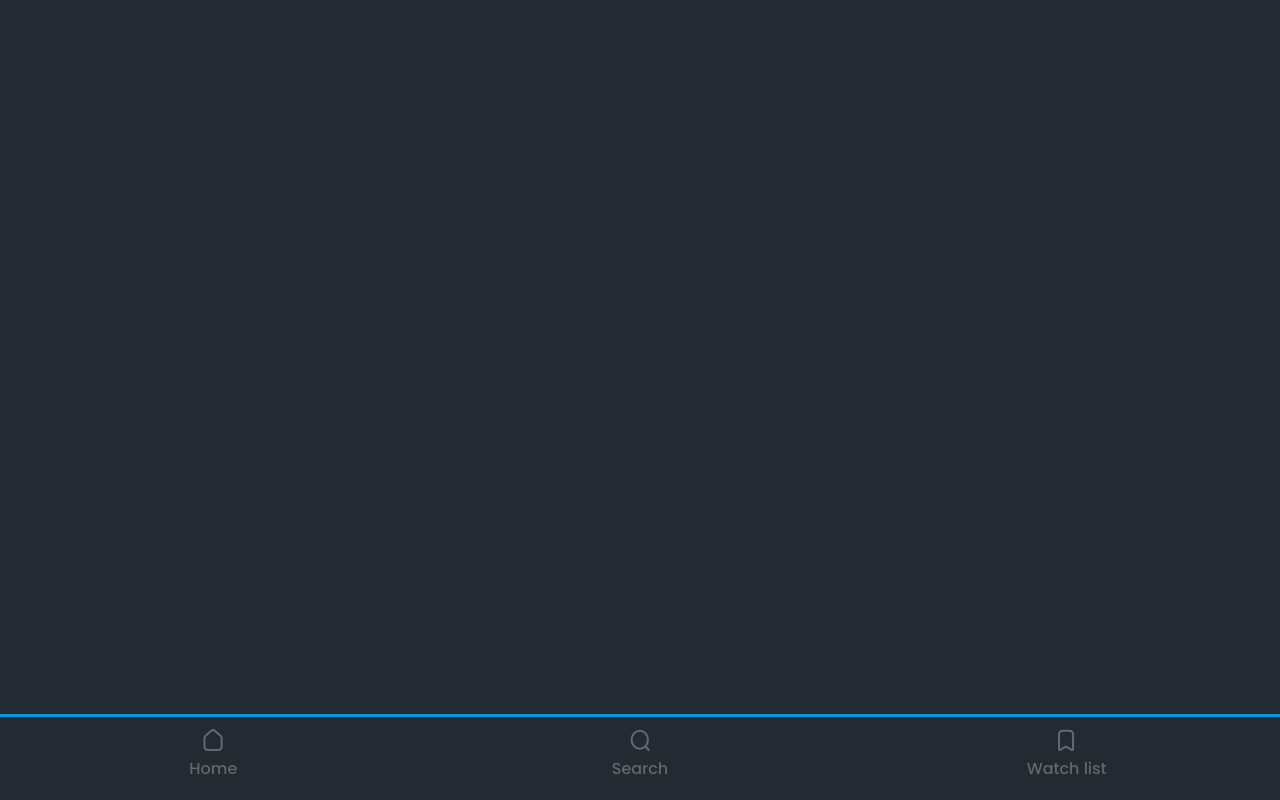
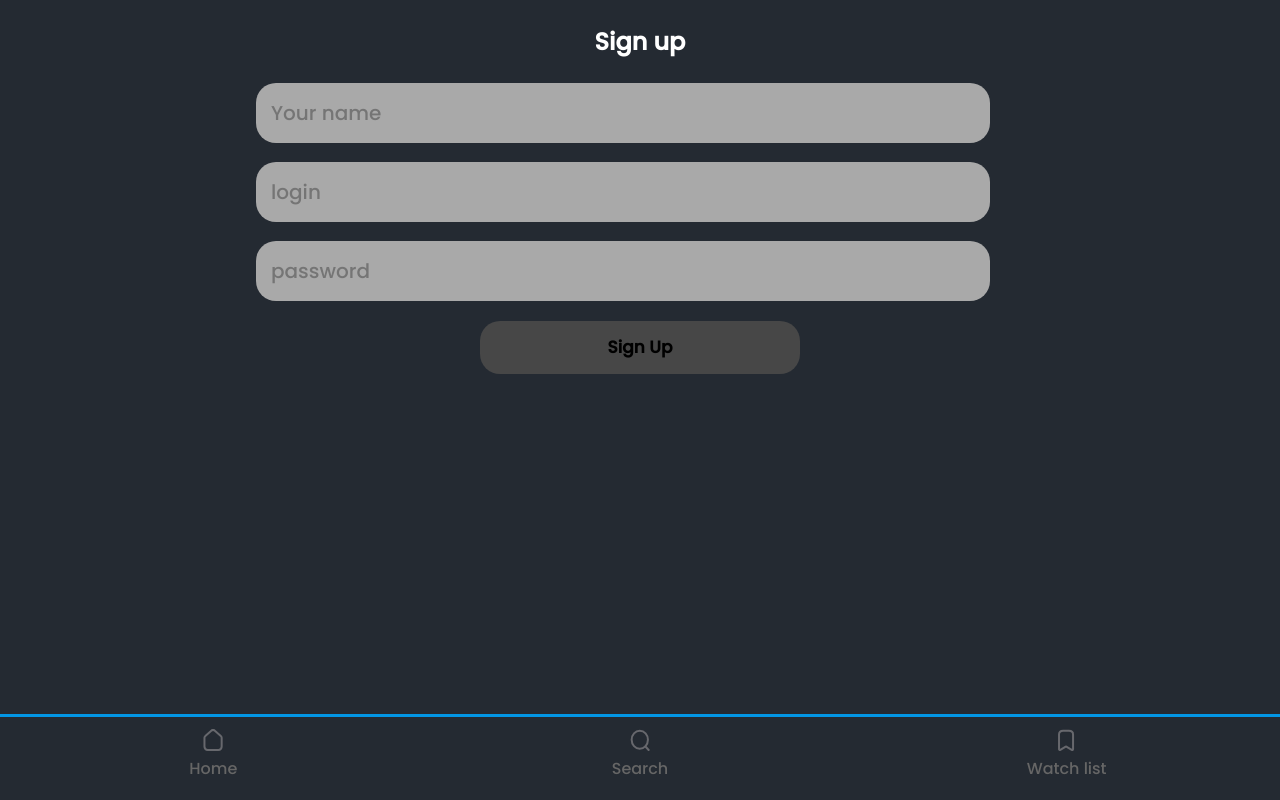
Before and after one commit to renatakov/react-movies-app, a React (Create React App) app in the folder client/: page /signup in a window 1280 px wide. Built offline with nearby package versions, Linux system fonts and the light colour scheme.

Commit message:
auth added

```diff
--- a/client/src/App.jsx
+++ b/client/src/App.jsx
@@ -6,6 +6,8 @@ import Search from "./components/Search/Search";
 import Details from "./components/Details/Details";
 import Navigation from "./components/navigation/Navigation";
 import s from "./App.module.css";
+import SignIn from "./components/Auth/SingIn/SignIn";
+import SignUp from "./components/Auth/SignUp/SignUp";
 
 const App = () => {
   const [loading, setLoading] = useState(true);
@@ -39,6 +41,8 @@ const App = () => {
 
           <Route path="/search" element={<Search />} />
           <Route path="/details" element={<Details />} />
+          <Route path = "/signin" element = {<SignIn/>}/>
+          <Route path = "/signup" element = {<SignUp/>}/>
         </Routes>
         {!loading && <Navigation />}
       </BrowserRouter>
--- /dev/null
+++ b/client/src/components/Auth/SignUp/SignUp.jsx
@@ -0,0 +1,54 @@
+import s from '../SingIn/auth.module.css'
+import { useState } from 'react'
+import { useDispatch } from 'react-redux'
+import { AddUser } from '../../../redux/users'
+
+const SignUp = () => {
+    const dispatch = useDispatch()
+    const [candidate, setCandidate] = useState ({
+        name: '',
+        login: '',
+        password: ''
+    })
+    const handleUpdate = (formName, formData) => {
+        let newUpdate = {}
+        newUpdate[formName] = formData
+        setCandidate (
+            {...candidate,
+            ...newUpdate}
+        )
+    }
+
+    const handleCreate = () => {
+        dispatch(AddUser(candidate))
+    }
+
+    return (
+        <>
+            <div className={s.auth}>
+                <p className={s.auth_title}>Sign up</p>
+                <input
+                    onChange={(e) => {handleUpdate('name', e.target.value)}}
+                    value={candidate.name}
+                    className={s.auth_form}
+                    type="text"
+                    placeholder='Your name'/>
+                <input
+                    onChange={(e) => {handleUpdate('login', e.target.value)}}
+                    value={candidate.login}
+                    className={s.auth_form}
+                    type="text"
+                    placeholder='login'/>
+                <input
+                    onChange={(e) => {handleUpdate('password', e.target.value)}}
+                    value={candidate.password}
+                    className={s.auth_form}
+                    type="password"
+                    placeholder='password'/>
+                <button onClick={handleCreate} className={s.auth_btn}>Sign Up</button>
+            </div>
+        </>
+    )
+}
+
+export default SignUp
--- /dev/null
+++ b/client/src/components/Auth/SingIn/SignIn.jsx
@@ -0,0 +1,70 @@
+import { useDispatch, useSelector } from 'react-redux';
+import s from './auth.module.css';
+import { useState } from 'react';
+import { AddUser } from '../../../redux/users';
+
+const SignIn = () => {
+  const dispatch = useDispatch();
+  const [candidate, setCandidate] = useState({
+    login: '',
+    password: '',
+  });
+
+  const selectUsers = (state) => state.users.users;
+  const users = useSelector(selectUsers);
+
+  const handleUpdate = (formName, formDate) => {
+    setCandidate({
+      ...candidate,
+      [formName]: formDate,
+    });
+  };
+
+  const handleLogin = () => {
+    // Find a user with the provided login and password
+    const user = users.find(
+      (userItem) =>
+        userItem.login === candidate.login && userItem.password === candidate.password
+    );
+
+      if (user) {
+        localStorage.setItem("usersid", user.id)
+      // User found, you can perform the necessary actions here
+      console.log('User found:', user);
+    } else {
+      // User not found, handle the error or display a message
+      console.log('User not found');
+    }
+  };
+
+  const handleCreate = () => {
+    dispatch(AddUser(candidate));
+  };
+
+  return (
+    <>
+      <div className={s.auth}>
+        <p className={s.auth_title}>Log in</p>
+        <input
+          className={s.auth_form}
+          value={candidate.login}
+          type="text"
+          placeholder="Your login"
+          onChange={(e) => handleUpdate('login', e.target.value)}
+        />
+        <input
+          className={s.auth_form}
+          value={candidate.password}
+          type="password"
+          placeholder="Your password"
+          onChange={(e) => handleUpdate('password', e.target.value)}
+        />
+        <button className={s.auth_btn} onClick={handleLogin}>
+          Log in
+        </button>
+      </div>
+    </>
+  );
+};
+
+export default SignIn;
--- /dev/null
+++ b/client/src/components/Auth/SingIn/auth.module.css
@@ -0,0 +1,46 @@
+
+
+.auth {
+display: flex;
+flex-flow: column wrap;
+}
+
+.auth_title {
+    justify-content: center;
+    color: #FFFFFF;
+}
+
+p {
+    line-height: normal;
+    font-style: normal;
+    font-size: 24px;
+    display: flex;
+    font-weight: 600;
+}
+
+input {
+    display: flex;
+}
+
+.auth_form {
+    width: 55%;
+    border-radius: 20px;
+    border: none;
+    background: darkgrey;
+    color: #FFFFFF;
+    padding: 15px;
+    margin: 0px 0 1.5% 20%;
+    font-size: 20px;
+}
+
+.auth_btn {
+    border: none;
+    border-radius: 20px;
+    background: rgb(71, 71, 71);
+    width: 25%;
+    margin-left: 37.5%;
+    font-size: 17px;
+    font-weight: 600;
+    font-style: normal;
+    line-height: 300%;
+}
--- a/client/src/index.js
+++ b/client/src/index.js
@@ -1,13 +1,17 @@
 import React from 'react';
 import ReactDOM from 'react-dom/client';
 
+import { Provider } from 'react-redux';
+import store from './redux/store';
 import App from './App';
 import reportWebVitals from './reportWebVitals';
 
 const root = ReactDOM.createRoot(document.getElementById('root'));
 root.render(
   <React.StrictMode>
-    <App />
+    <Provider store={store}>
+      <App />
+    </Provider>
   </React.StrictMode>
 );
 
--- /dev/null
+++ b/client/src/redux/store.js
@@ -0,0 +1,10 @@
+import { configureStore } from '@reduxjs/toolkit'
+import UserReducer from './users'
+
+const store = configureStore ({
+    reducer: {
+        users: UserReducer
+    }
+})
+
+export default store
--- /dev/null
+++ b/client/src/redux/users.js
@@ -0,0 +1,46 @@
+import { createAction, createReducer, nanoid } from "@reduxjs/toolkit"
+
+
+const initialState = {
+    users: [
+        {
+            id: 1,
+            login: 'admin',
+            password: 'admin',
+            wachlist:[],
+            auth_key: '123greg'
+        },
+    ]
+}
+
+
+export const AddUser = createAction('users/addProduct', (newUser) => ({
+    payload: {...newUser}
+}))
+
+
+
+const reducer = createReducer(initialState, (builder) => {
+    builder.addCase(AddUser, (state, action) => {
+        const newUser = {
+            id: nanoid(9),
+            name: action.payload.name,
+            login: action.payload.login,
+            password: action.payload.password,
+            basket: [],
+            auth_key: nanoid(18)
+        }
+        state.users = [
+            ...state.users,
+            {
+                ...newUser
+            }
+        ]
+        localStorage.setItem('auth_key', newUser.auth_key)
+        localStorage.setItem("id_user", newUser.id)
+    })
+})
+
+
+
+export default reducer
```
Also changed, not shown: client/src/redux/reducer.js (deleted).
